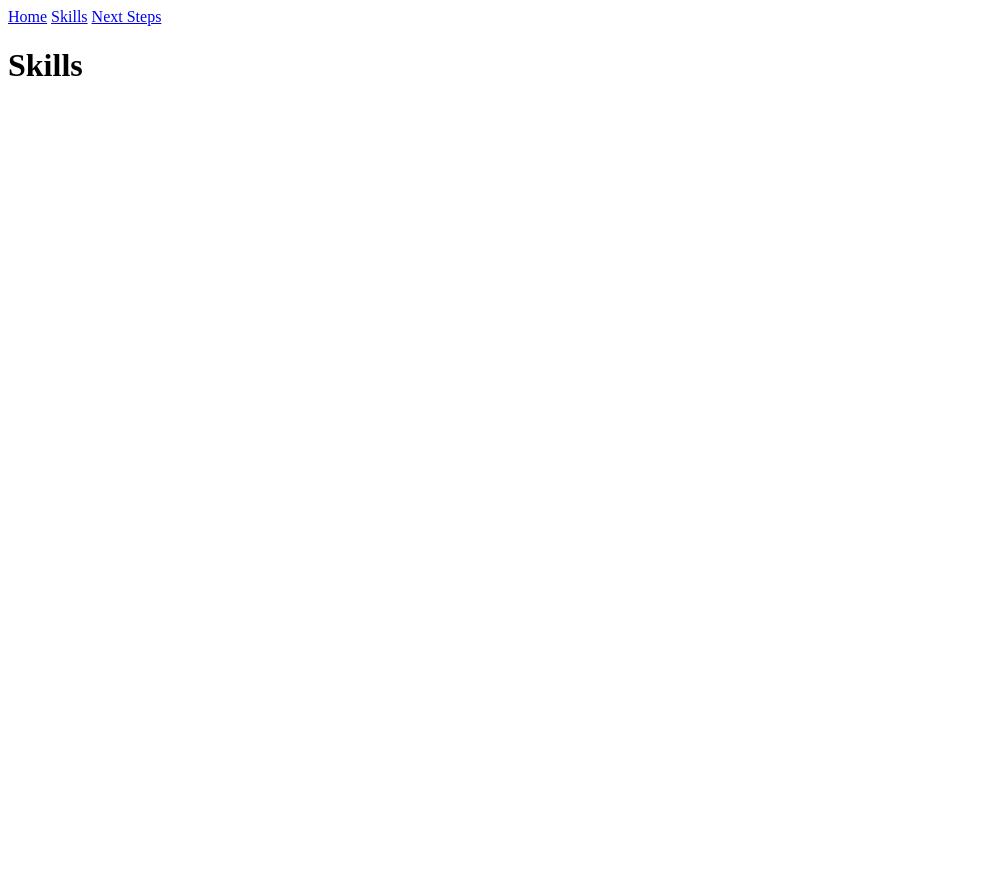
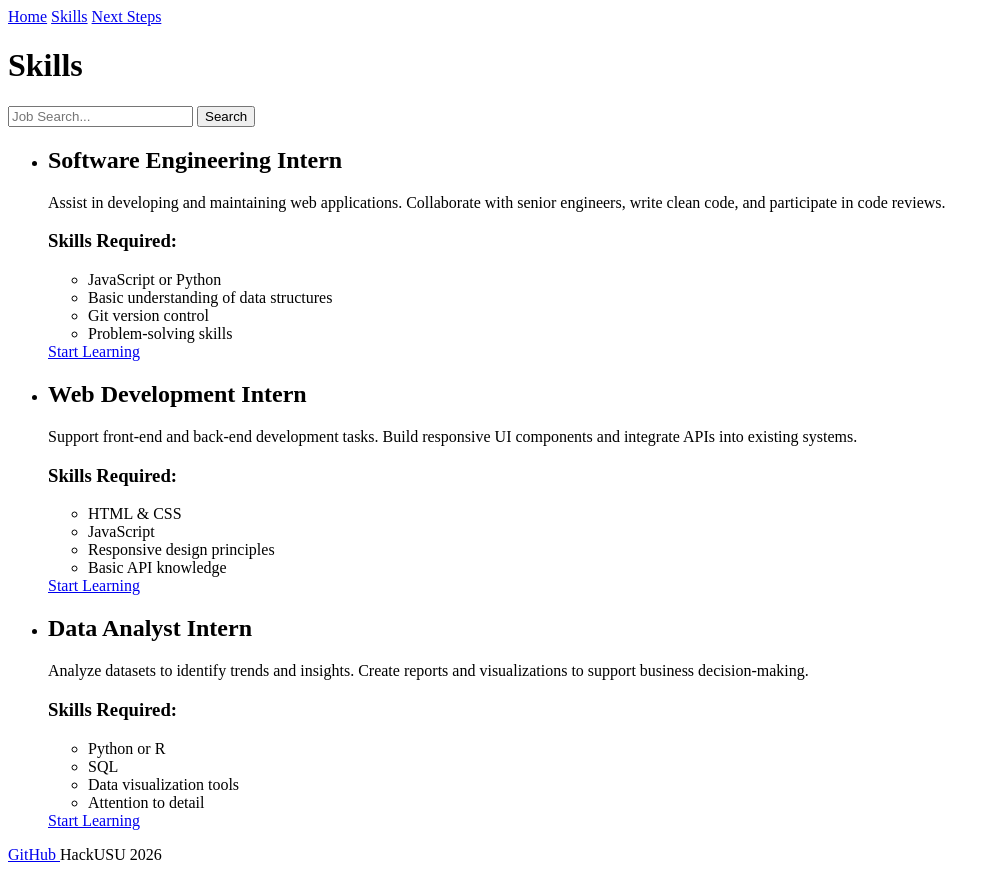
Before and after one commit to NatalieTesam/Career-Architect, a plain HTML site: page skills/skills.html in a window 1280 px wide. Shown: the whole page, without its empty margins (0-1000 px from the left). Before the commit the page ends 800 px from the top, so only its background shows below. Drawn offline with Linux system fonts and the light colour scheme.

Commit message:
created skills placeholder html

```diff
--- a/skills/skills.html
+++ b/skills/skills.html
@@ -15,7 +15,94 @@
     </header>
     <main>
         <h1>Skills</h1>
+        <section id="search-section">
+            <form action="/search" method="GET" role="search">
+            <label for="search-input"></label>
+            <input
+                type="search"
+                id="search-input"
+                name="q"
+                placeholder="Job Search..."
+                required
+            >
+            <button type="submit">Search</button>
+            </form>
+        </section>
+        <section>
+            <ul class="job-list">
+
+                <li class="job">
+                    <h2>Software Engineering Intern</h2>
+
+                    <p>
+                    Assist in developing and maintaining web applications. Collaborate with senior engineers,
+                    write clean code, and participate in code reviews.
+                    </p>
+
+                    <h3>Skills Required:</h3>
+                    <ul>
+                    <li>JavaScript or Python</li>
+                    <li>Basic understanding of data structures</li>
+                    <li>Git version control</li>
+                    <li>Problem-solving skills</li>
+                    </ul>
+                    <a href="/outline" class="learn-button">
+                    Start Learning
+                    </a>
+                </li>
+
+                <li class="job">
+                    <h2>Web Development Intern</h2>
+
+                    <p>
+                    Support front-end and back-end development tasks. Build responsive UI components
+                    and integrate APIs into existing systems.
+                    </p>
+
+                    <h3>Skills Required:</h3>
+                    <ul>
+                    <li>HTML & CSS</li>
+                    <li>JavaScript</li>
+                    <li>Responsive design principles</li>
+                    <li>Basic API knowledge</li>
+                    </ul>
+                    <a href="/outline" class="learn-button">
+                    Start Learning
+                    </a>
+                </li>
+
+                <li class="job">
+                    <h2>Data Analyst Intern</h2>
+
+                    <p>
+                    Analyze datasets to identify trends and insights. Create reports and visualizations
+                    to support business decision-making.
+                    </p>
+
+                    <h3>Skills Required:</h3>
+                    <ul>
+                    <li>Python or R</li>
+                    <li>SQL</li>
+                    <li>Data visualization tools</li>
+                    <li>Attention to detail</li>
+                    </ul>
+                    <a href="/outline" class="learn-button">
+                    Start Learning
+                    </a>
+                </li>
+            </ul>
+        </section>
     </main>
-
+    <footer>
+        <a
+            href="https://github.com/NatalieTesam/Career-Architect"
+            target="_blank"
+            rel="noopener noreferrer"
+            class="github-link"
+        >
+            GitHub
+        </a>
+        <span>HackUSU 2026</span>
+    </footer>
 </body>
 </html>
```
